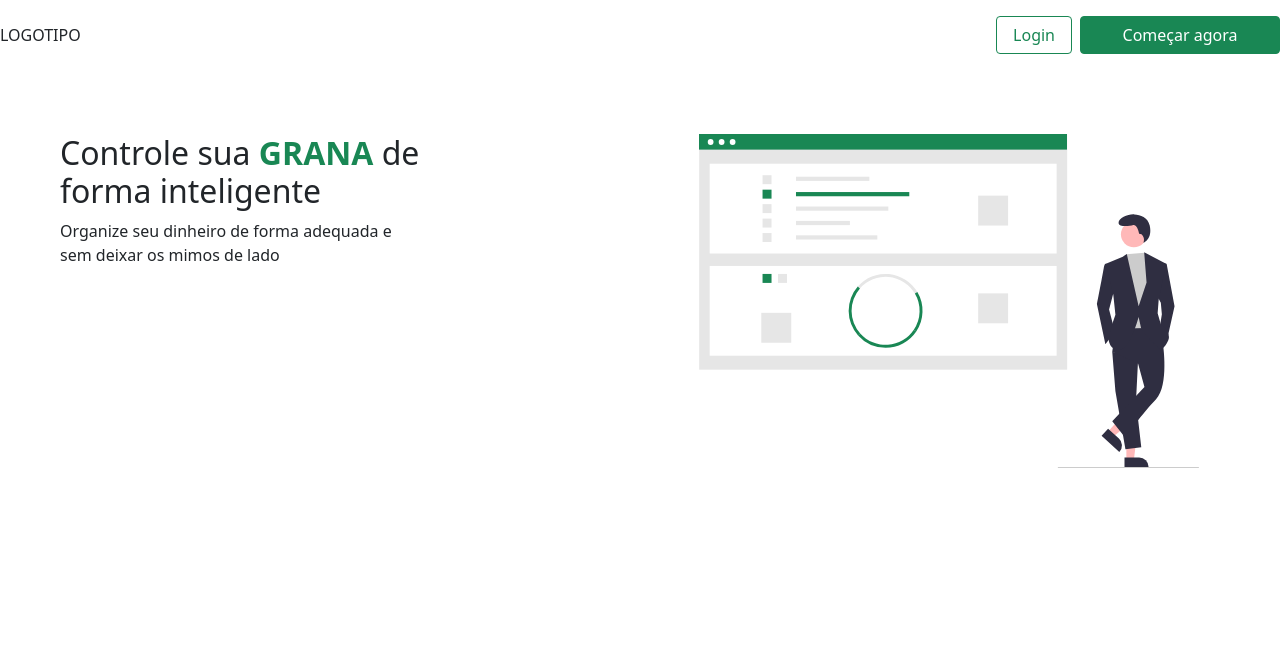
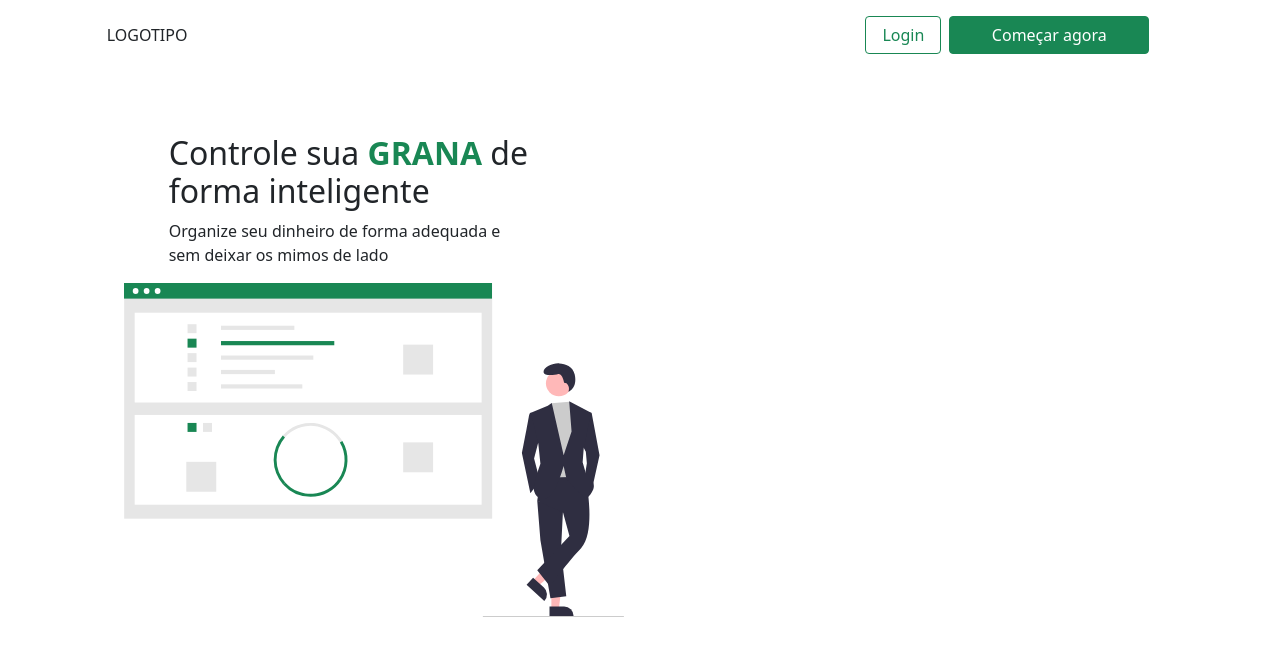
Before and after one commit to mathrangel/finance-app, a Vue app in the folder client/: page / in a window 1280 px wide. Shown: the top 656 px of the page. Built offline with nearby package versions, Linux system fonts and the light colour scheme.

Commit message:
[client] fix row and columns | add header default

```diff
--- a/client/src/components/Header/header_initial.vue
+++ b/client/src/components/Header/header_initial.vue
@@ -1,5 +1,5 @@
 <template>
-<div>
+<div class="row">
   <AppModalRegister
   @close="toggleModalRegister()"
   @openLogin="closeRegisterAndOpenLogin()" v-if="modalRegister">
@@ -8,7 +8,7 @@
   @close="toggleModalLogin()"
   @openRegister="closeLoginAndOpenRegister()" v-if="modalLogin">
   </AppModalLogin>
-  <header class="d-flex justify-content-between align-items-center">
+  <header class="m-auto col-10 d-flex justify-content-between align-items-center">
     <div>LOGOTIPO</div>
     <div>
       <button @click="toggleModalLogin()" class="btn btn-outline-success px-3 mx-2 my-3">
--- a/client/src/pages/Views/view_default.vue
+++ b/client/src/pages/Views/view_default.vue
@@ -1,11 +1,12 @@
 <template>
-  <section>
-    <div class="d-flex">
+  <section class="row">
+    <AppHeaderDefault :name="name"/>
+    <div class="col-10 d-flex m-auto">
       <AppCardDefault class="mx-5" label="Ganhos">
         <div v-for="item of earns" :key="item.id" class="d-flex justify-content-around">
           <div style="width: 150px">
             <span>
-              {{ item.type_transaction }}R${{ item.value }}
+              {{ item.type_transaction_id === 1 ? '+' : '-' }} R${{ item.value }}
             </span>
           </div>
           <div class="w-100">
@@ -19,7 +20,7 @@
         <div v-for="item of spends" :key="item.id" class="d-flex justify-content-around">
           <div style="width: 150px">
             <span>
-              {{ item.type_transaction }}R${{ item.value }}
+              {{ item.type_transaction_id === 1 ? '+' : '-' }} R${{ item.value }}
             </span>
           </div>
           <div class="w-100">
@@ -35,12 +36,14 @@
 
 <script>
 import AppCardDefault from '../../components/Card/card_default.vue'
+import AppHeaderDefault from '../../components/Header/header_default.vue'
 import userTransactionsService from '../../services/user-transactions.service'
 
 export default {
   name: 'ViewDefault',
   components: {
-    AppCardDefault
+    AppCardDefault,
+    AppHeaderDefault
   },
   data() {
     return {
@@ -63,6 +66,11 @@ export default {
   },
   mounted() {
     this.getTransactions()
+  },
+  computed: {
+    name() {
+      return this.$store.state.auth.user?.name.split(' ')[0]
+    }
   }
 }
 </script>
--- a/client/src/pages/Views/view_initial.vue
+++ b/client/src/pages/Views/view_initial.vue
@@ -1,7 +1,7 @@
 <template>
-  <div>
+  <div class="row">
     <AppHeaderInitial></AppHeaderInitial>
-    <section class="d-flex align-items-center py-3 justify-content-center">
+    <section class=" col-10 m-auto d-flex align-items-center py-3 justify-content-center">
       <div class="row w-100 py-5">
         <div class="col-5 mx-5">
           <h2>
```
